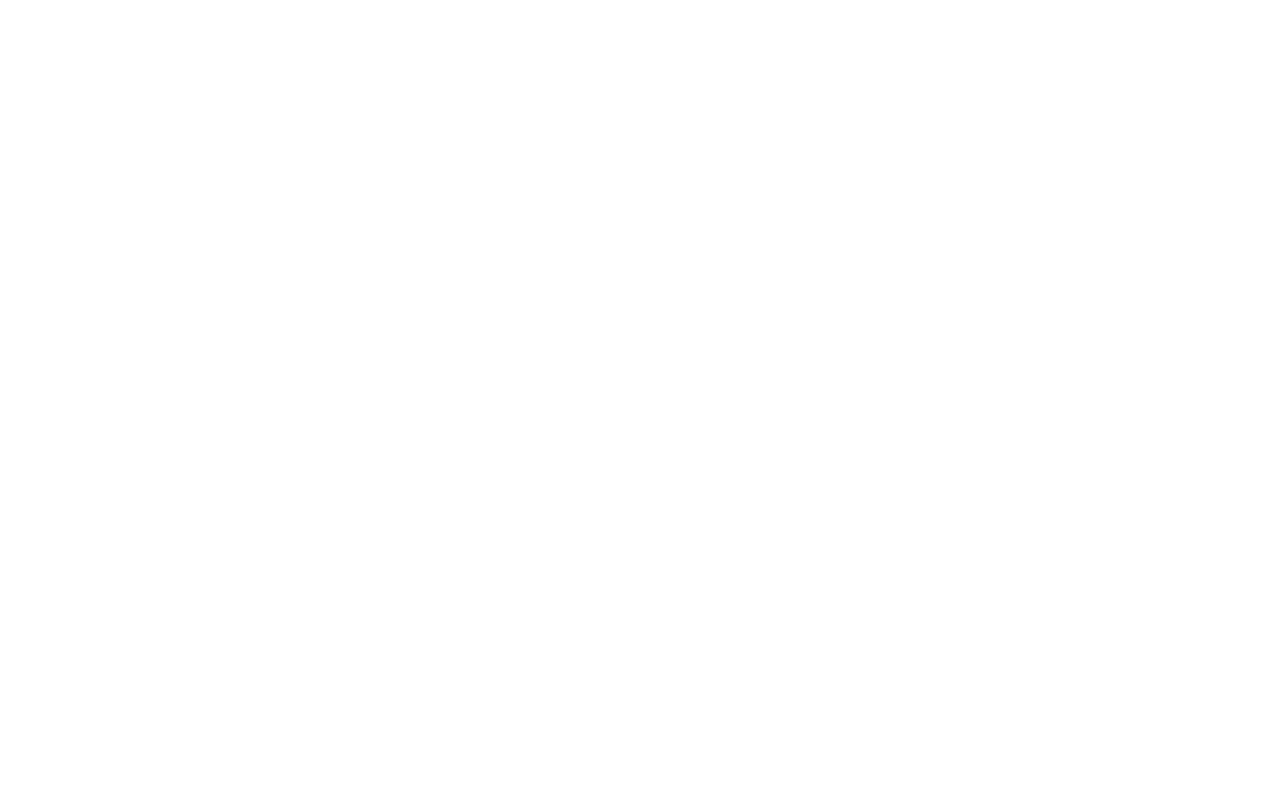
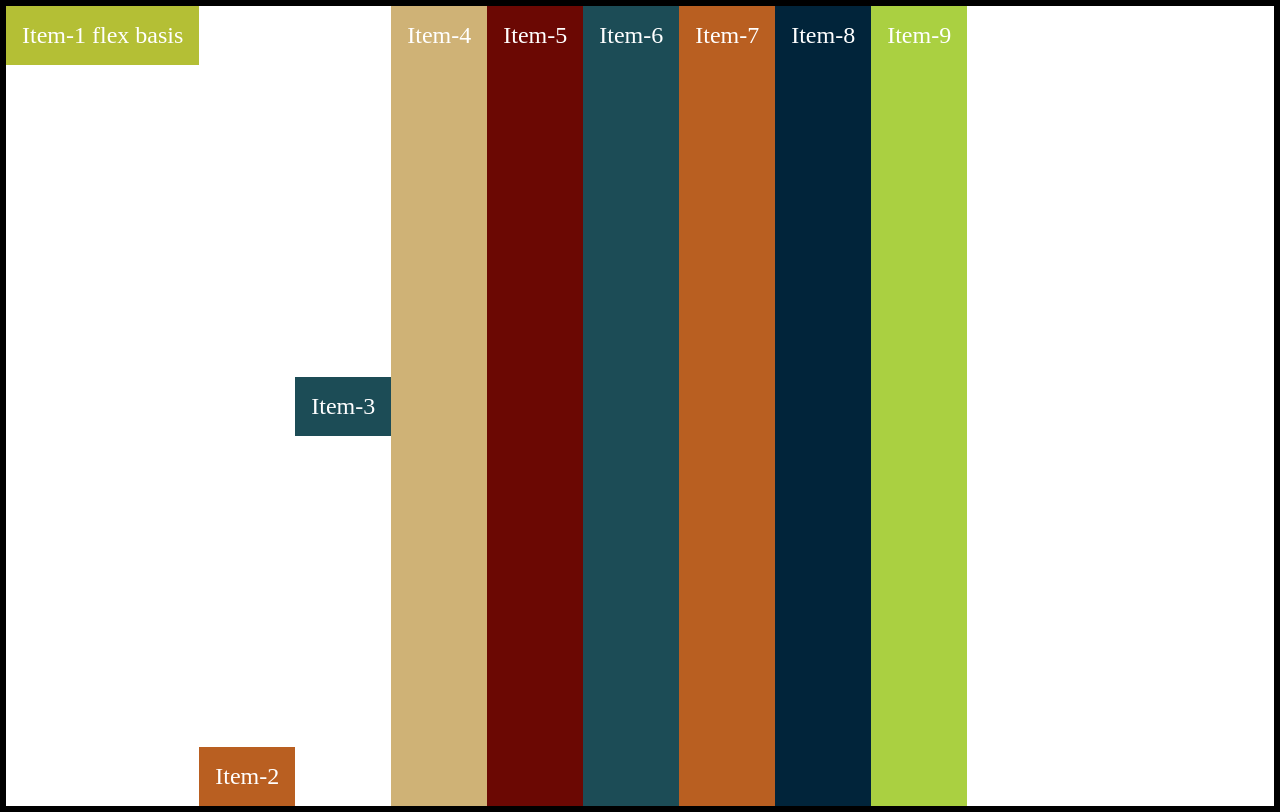
Before and after one commit to Victor-Valery/CW_4_css_-Flex_box--Media-Query-, a plain HTML site: page index.html in a window 1280 px wide. Drawn offline with Linux system fonts and the light colour scheme.

Commit message:
css_studies

```diff
--- a/index.html
+++ b/index.html
@@ -1,5 +1,6 @@
 <!DOCTYPE html>
 <html lang="en">
+
 <head>
     <meta charset="UTF-8">
     <meta http-equiv="X-UA-Compatible" content="IE=edge">
@@ -7,7 +8,30 @@
     <title>Flex box, Media Query</title>
     <link rel="stylesheet" href="./style.css">
 </head>
+
 <body>
 
+    <!-- <div class="flex-container">
+        <div>1</div>
+        <div>2</div>
+        <div>3</div>
+    </div> -->
+
+    <!-- ************************************* -->
+
+    <div class="container">
+        <div class="flex-item item-1">Item-1 flex basis</div>
+        <div class="flex-item item-2">Item-2</div>
+        <div class="flex-item item-3">Item-3</div>
+        <div class="flex-item item-4">Item-4</div>
+        <div class="flex-item item-5">Item-5</div>
+        <div class="flex-item item-6">Item-6</div>
+        <div class="flex-item item-7">Item-7</div>
+        <div class="flex-item item-8">Item-8</div>
+        <div class="flex-item item-9">Item-9</div>
+    </div>
+
+
 </body>
+
 </html>
--- a/style.css
+++ b/style.css
@@ -0,0 +1,122 @@
+/* .flex-container {
+  display: flex;
+  background-color: red;
+}
+
+.flex-container > div {
+  background-color: #f1f1f1;
+  margin: 10px;
+  padding: 20px;
+  font-size: 30px;
+} */
+
+/*************************************/
+
+body {
+  margin: 0;
+}
+.container {
+  border: 6px solid black;
+  height: 800px;
+
+  /******************************/
+
+  display: flex;
+  /* display: inline-flex; */
+
+  /******************************/
+
+  /* flex-direction: row; */
+  /* flex-direction: row-reverse; */
+  /*  flex-direction: column; */
+  /*  flex-direction: column-reverse; */
+
+  /******************************/
+
+  /*  flex-wrap: nowrap; */ /* default value */
+  /*  flex-wrap: wrap; */
+  /* flex-wrap: wrap-reverse; */
+
+  /******************************/
+
+  /* flex-flow: row-reverse wrap; */
+  /*  flex-flow: column-reverse wrap-reverse; */
+
+  /******************************/
+
+  /*  justify-content: flex-start; */
+  /* justify-content: flex-end; */
+  /* justify-content: center; */
+  /* justify-content: space-between; */
+  /* justify-content: space-around; */
+  /* justify-content: space-evenly; */
+
+  /******************************/
+
+  /* align-items: stretch; */ /* default value */
+  /* align-items: flex-start; */
+  /*  align-items: flex-end; */
+  /* align-items: center; */
+  /*  align-items: baseline; */
+
+  /******************************/
+
+  /* align-content: stretch; */ /* default value */
+  /* align-content: flex-start; */
+  /* align-content: flex-end; */
+  /* align-content: center; */
+  /* align-content: space-between; */
+  /* align-content: space-around; */
+}
+.flex-item {
+  color: white;
+  font-size: 1.5rem;
+  padding: 1rem;
+  text-align: center;
+  /* flex-grow: 1; */
+  /*  flex-shrink: 1;  */
+  /* flex: <flex-grow> <flex-shrink> <flex-basis> */ /* "flex Property" The default is flex: 0 1 auto; */
+}
+.item-1 {
+  background-color: #b4bf35;
+  /* padding-bottom: 3rem; */
+  /*   flex-basis: auto; */ /* default value */
+  /*   flex-basis: 200px; */
+  align-self: flex-start;
+}
+.item-2 {
+  background-color: #b95f21;
+  /* padding-bottom: 5rem; */
+  /*  flex-shrink: 4; */ /* The value must be a number, the default value is 1. */
+  align-self: flex-end;
+}
+.item-3 {
+  background-color: #1c4c56;
+  /*  font-size: 3rem; */
+  /*  order: 1; */ /* The order value must be a number, default value is 0. */
+  align-self: center;
+}
+.item-4 {
+  background-color: #cfb276;
+  align-self: stretch;
+}
+.item-5 {
+  background-color: #6b0803;
+  /*  flex-grow: 1; */ /* The value must be a number, the default value is 0. */
+  /* align-self: auto; */
+}
+.item-6 {
+  background-color: #1c4c56;
+  /* flex-grow: 3; */
+}
+.item-7 {
+  background-color: #b95f21;
+  /*  order: 2; */
+}
+.item-8 {
+  background-color: #01243a;
+}
+.item-9 {
+  background-color: #aad041;
+  /*   order: 1; */
+}
```
